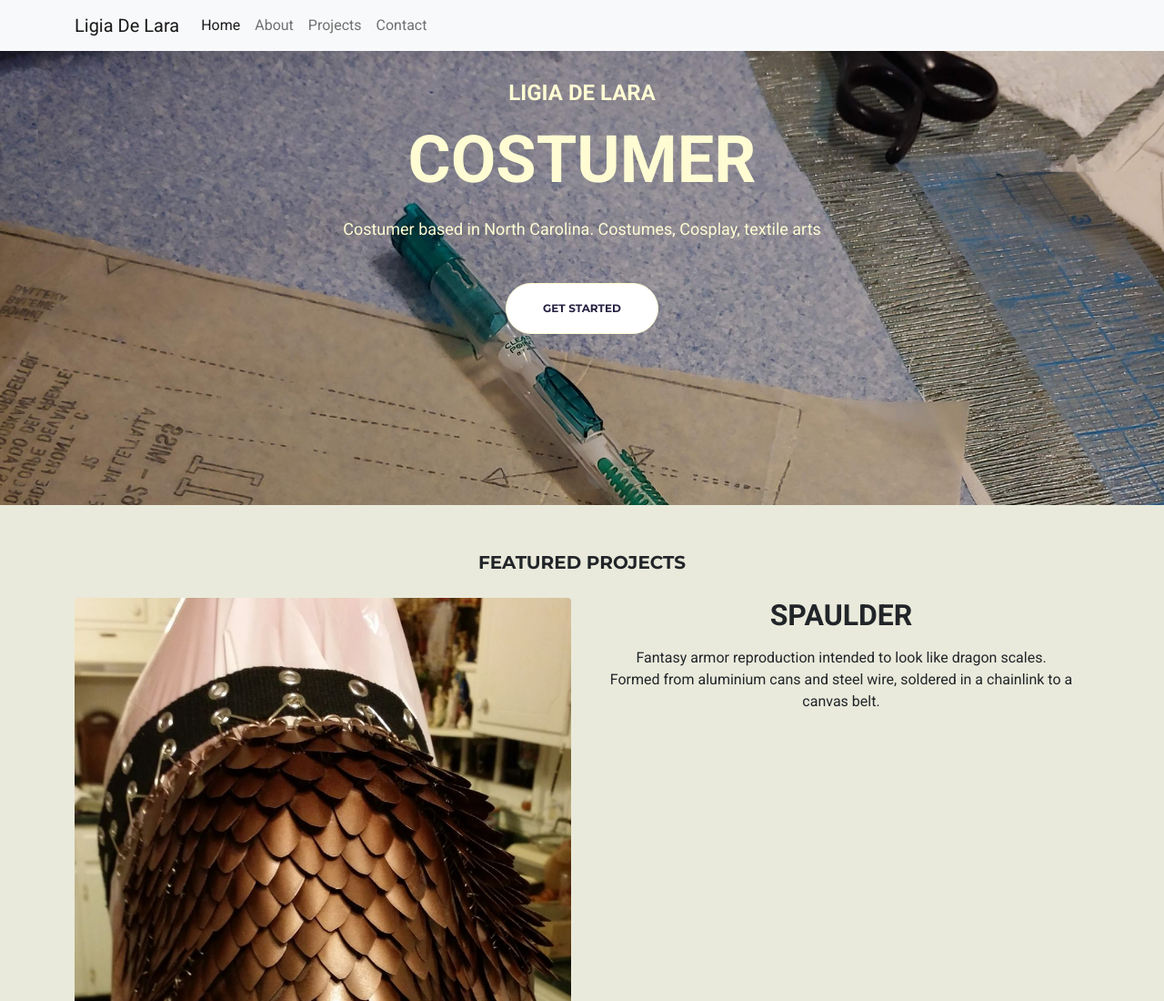
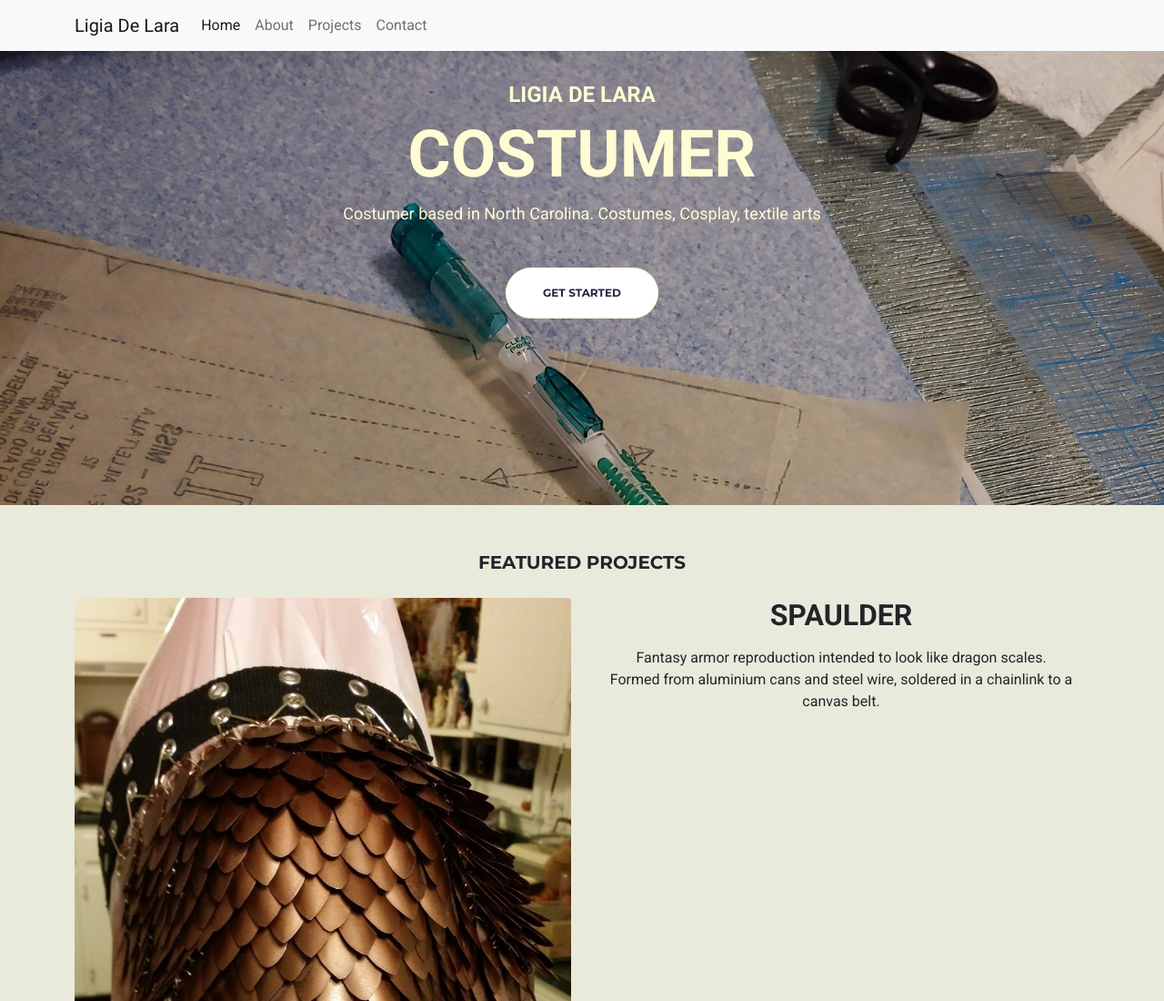
Before and after one commit to L-delara/Portfolio-Project, a plain HTML site: page index.html in a window 1280 px wide. Shown: the top 1100 px of the page at 91% size. Drawn offline with nearby package versions, Linux system fonts and the light colour scheme.

Commit message:
updated some spacing

```diff
--- a/src/styles.css
+++ b/src/styles.css
@@ -28,23 +28,21 @@ h4 {
   width: 1440;
   height: 500px;
   margin-top: 55px;
-  margin-bottom: 25px;
 }
 .hero h1 {
   font-size: 72px;
-  line-height: 1.5;
 }
 .hero h2 {
   font-family: var(--primary-font);
   font-size: 24px;
   font-weight: 700;
   padding-top: 35px;
-  line-height: 1;
 }
 .hero p {
   font-family: var(--primary-font);
   font-size: 18px;
   font-weight: lighter;
+  line-height: 1.5;
 }
 
 .btn-theme {
```
